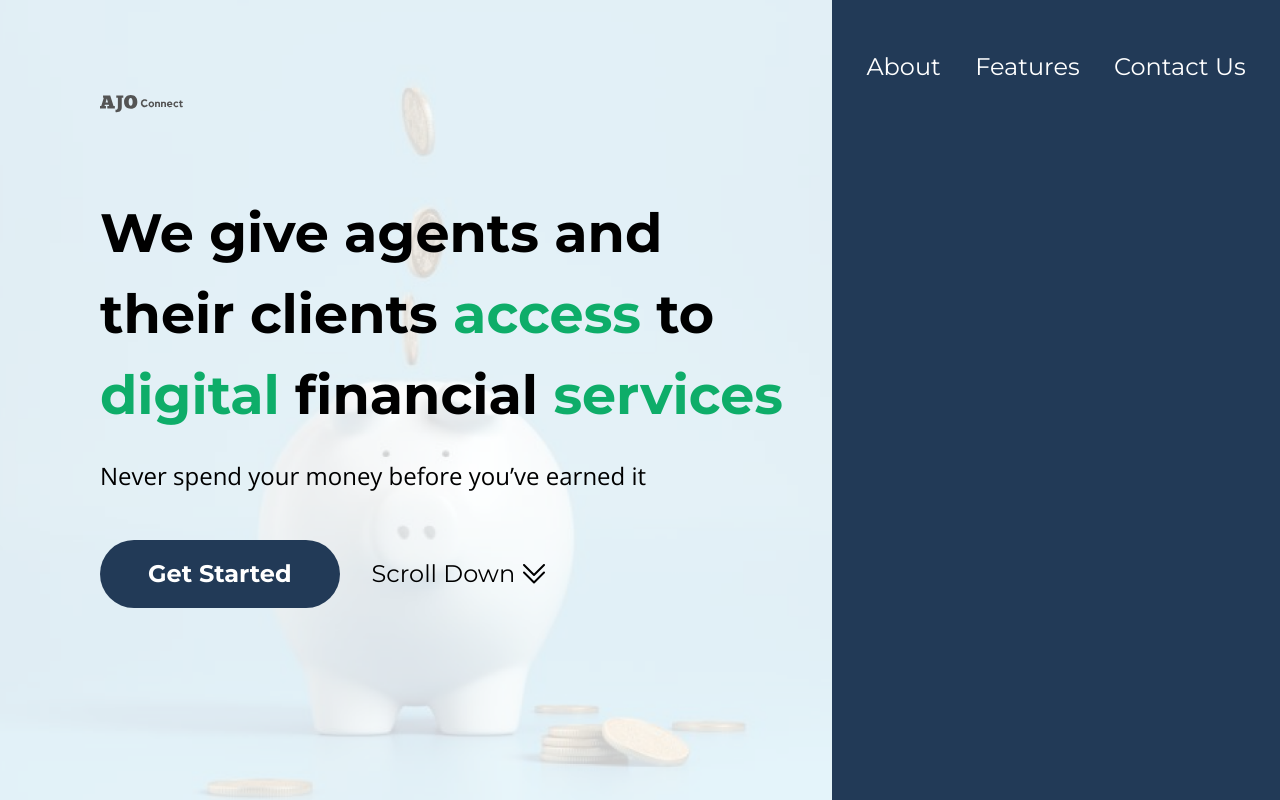
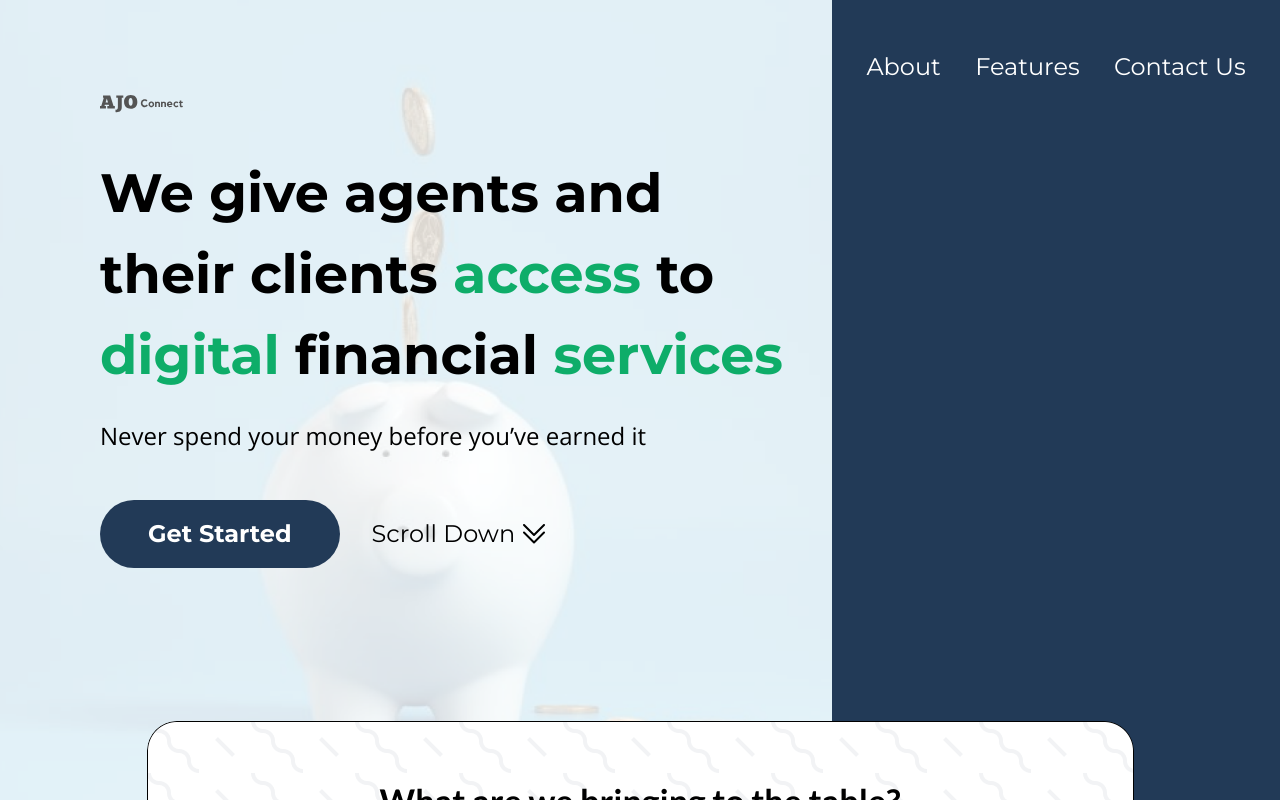
Before and after one commit to CodeBstack/swidex-website, a Next.js app: page / in a window 1280 px wide. Shown: the top 800 px of the page. Built offline with nearby package versions, Linux system fonts and the light colour scheme.

Commit message:
worked on the responsiveness

```diff
--- a/src/pages/scenes/HeroSection.jsx
+++ b/src/pages/scenes/HeroSection.jsx
@@ -89,8 +89,8 @@ const HeroSection = () => {
             </main>
 
             {/* SHOWS ONLY ON SCREENS LARGER THAN 1280PX */}
-            <main className='hidden xl:flex pb-20'>
-                <div className="flex flex-col justify-center relative pl-4 sm:pl-6 md:pl-10 xl:pl-[100px] min-h-screen w-[65%] bg-header-bg bg-cover bg-no-repeat">
+            <main className='hidden xl:flex '>
+                <div className="pb-20 flex flex-col justify-center relative pl-4 sm:pl-6 md:pl-10 xl:pl-[100px] min-h-screen w-[65%] bg-header-bg bg-cover bg-no-repeat">
                     <div className=" absolute top-[37px]">
                         <LogoIcon />
                     </div>
@@ -123,7 +123,7 @@ const HeroSection = () => {
                     </div>
                 </div>
 
-                <div className="w-[35%] bg-primary">
+                <div className="w-[35%] bg-primary pb-20">
                     <div className="flex justify-evenly items-center pt-[51px] pb-[46px]">
                         <a href='#' className="text-2xl font-medium text-white-1">About</a>
                         <a href='#' className="text-2xl font-medium text-white-1">Features</a>
--- a/src/pages/scenes/WhatWeOfferSection.jsx
+++ b/src/pages/scenes/WhatWeOfferSection.jsx
@@ -6,7 +6,7 @@ const WhatWeOfferSection = () => {
 
     return (
         <section id='section_2' className='min-h-screen w-full  md:px-10 xl:px-[100px] pb-[95px]'>
-            <div className="px-4 sm:px-6">
+            {/* <div className="px-4 sm:px-6"> */}
 
                 <div className="hidden -mt-[79px] font-Lato  translate-x-[0%] h-[158px] font-semibold text-[34px] xl:flex justify-center items-center w-full max-w-[987px] mx-auto rounded-[30px] bg-what-we-are-bringing-section bg-cover text-black">
                     What are we bringing to the table?
@@ -24,7 +24,7 @@ const WhatWeOfferSection = () => {
                         />
                     )}
                 </div>
-            </div>
+            {/* </div> */}
 
 
             <div className="bg-primary mt-[106px] md:rounded-[30px] px-4 sm:px-6 pt-6 flex flex-col-reverse 2xl:flex-row gap-16 2xl:gap-[92px] md:px-10 md:pt-10 2xl:px-[108px] ">
```
